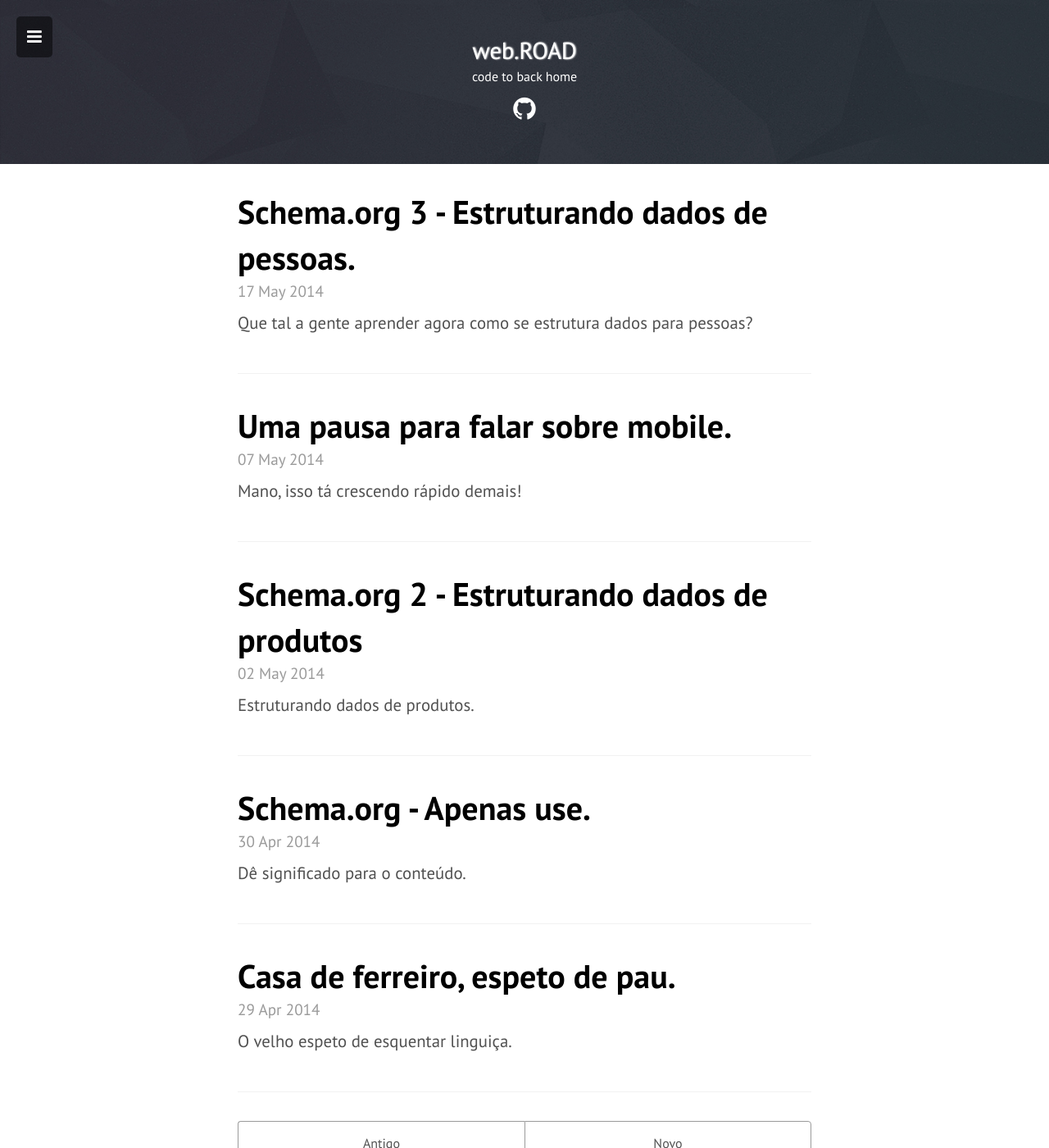
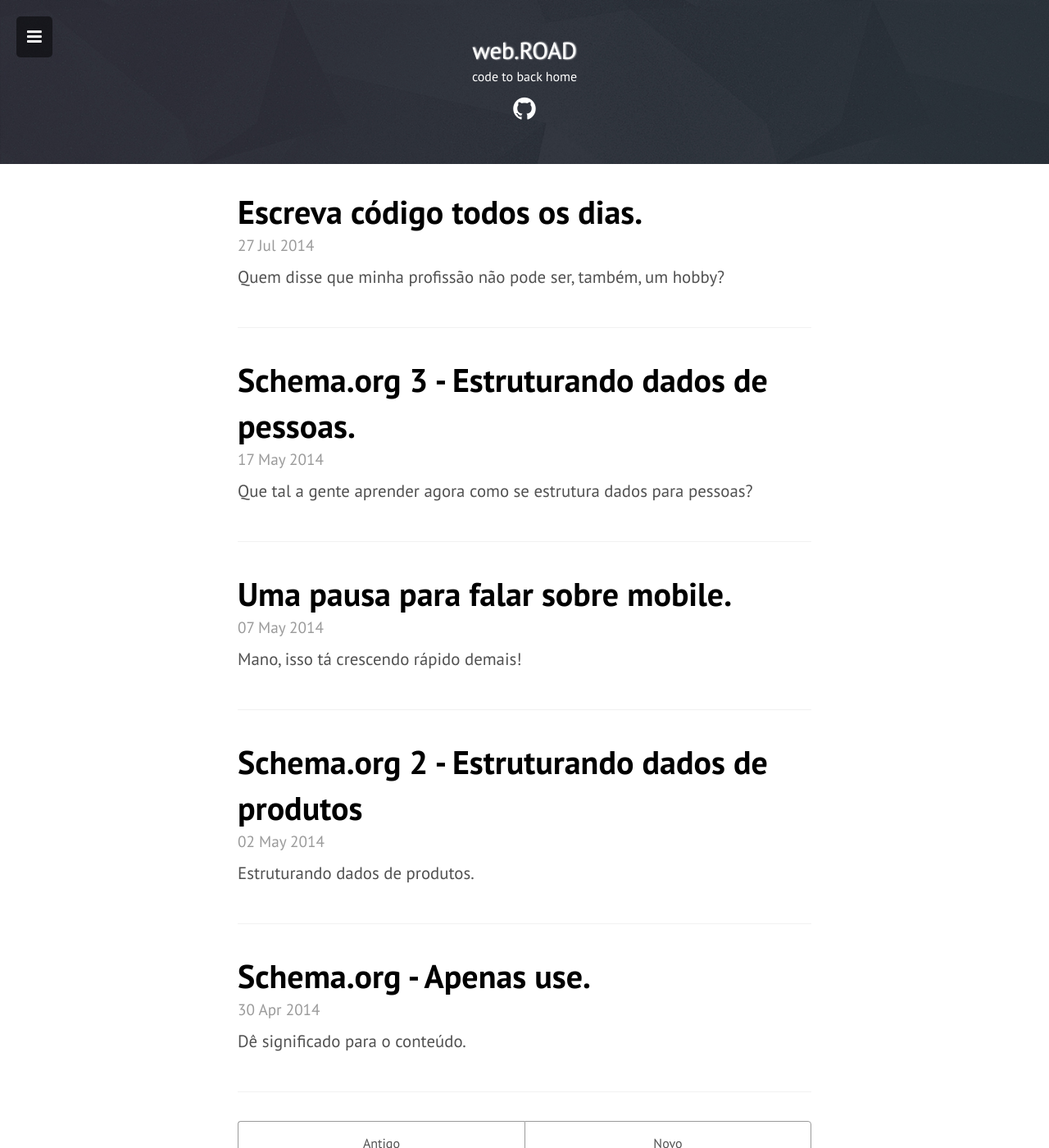
Before and after one commit to reidark/reidark.github.io, a Jekyll site: the page built from index.html, in a window 1280 px wide and 1400 px high. Shown: the whole window at 82% size. Built offline with Jekyll 4.4.1, drawn with Linux system fonts in a browser that asks for light colours; nearby versions of some CDN libraries; the list of posts is cut into pages by our own code; some of the changed lines change nothing that is shown.

Commit message:
New post.

```diff
--- a/_includes/header.html
+++ b/_includes/header.html
@@ -125,9 +125,9 @@
 			}(document, 'script', 'facebook-jssdk'));
 			</script>
 
-			<button class="menu-button" role="button" data="fechado"><i class="fa fa-bars"></i></button>
+			<button class="menu-button" role="button" data="fechado" aria-haspopup="true"><i class="fa fa-bars"></i></button>
 
-			<menu class="navigation" role="menubar">
+			<menu class="navigation" role="menubar" role="dialog">
 
 			    <p>navegue como um pirata :)</p>
 
@@ -146,7 +146,7 @@
                 <div class="profile-header" itemscope itemtype="http://schema.org/Blog">
 
                     <h1>
-                    <span itemprop="name"><a href="/index.html">web.ROAD</a></span>
+                       <span itemprop="name"><a href="/index.html">web.ROAD</a></span>
                     </h1>
                     <p itemprop="headline">code to back home</p>
                     <p class="social-media"><a href="https://github.com/reidark/reidark.github.io" itemprop="url"><i class="fa fa-github" title="Acompanhe no Github"></i></a></p>
--- /dev/null
+++ b/_posts/2014-07-27-escreva-codigo-todos-os-dias.markdown
@@ -0,0 +1,31 @@
+---
+published: true
+title: Escreva código todos os dias.
+layout: post
+tags: [web.ROAD, desenvolvimento-web, reidark, código]
+categories: [Artigos]
+permalink: escreva-codigo-todo-os-dias
+excerpt: Quem disse que minha profissão não pode ser, também, um hobby?
+author: reidark
+---
+Recentemente li esse post: [Write Code Every Day](http://ejohn.org/blog/write-code-every-day/) do John Resig sobre escrever código todos os dias. Nesse post, Resig comenta a expêriencia e a necessidade de escrever código todos os dias e como isso ajudou na forma em que ele *codava*. No post ele comenta quais metódos usou para esse desafio/expêriencia, e no final mostrou as *estatistícas* de desempenho com gráficos gerados a partir do Github (ele postava todos os trabalhos feitos lá).
+
+Gostei muito da iniciativa e tomei como uma meta para mim, tanto profissional, como meu *hobby* diário. A questão é, estou no começo desse projeto e queria passar a palavra, para que, vocês também possam ter essa divertida experiencia.
+
+Existe muita forma de participar dessa parada. Por exemplo, logo quando chego em casa, vou pensando no que posso fazer, e, geralmente, as respostas são as seguintes:
+
+* Responder perguntas no StackOverflow
+* Navegar em fóruns respondendo perguntas e tirando dúvidas
+* Participar de discussões sobre desenvolvimento em redes sociais
+* Fazer um fiddle diferente/experimental
+* Fazer alguma peripécia no Codepen.
+* Postar algum artigo/post em blogs
+* Fazer algum [curso rápido no CodeAcademy](http://www.codecademy.com/pt/learn)
+
+Estou me divertindo muito com tudo isso, eu sempre aprendo coisa nova, reaprendo coisa que eu fazia errado e começo a ter ideia de novos projetos bacanas. Até agora, o que eu mais gosto de fazer é brincar no Codepen. Criei uma coleção com os meus pens feitos até agora, que você pode conferir aqui: [Check my collection: Practice](http://codepen.io/collection/nwvsC/).
+
+E é claro, eu não faço isso todos os dias, pelo menos, até agora. Estou levando como um hobby, mas ao mesmo tempo, evoluindo minhas habilidades, descobrindo coisa nova e me divertindo ^.^. Não precisa seguir tudo na risca, é que nem dieta, basta começar devagar que seu organismo vai acostumando aos poucos.
+
+Adote esse desafio, faça algo bacana, tanto pra você, como pra comunidade. Vamos compartilhar conhecimento e nos divertir ao mesmo tempo.
+
+Um abraço, e, até a próxima.
```
